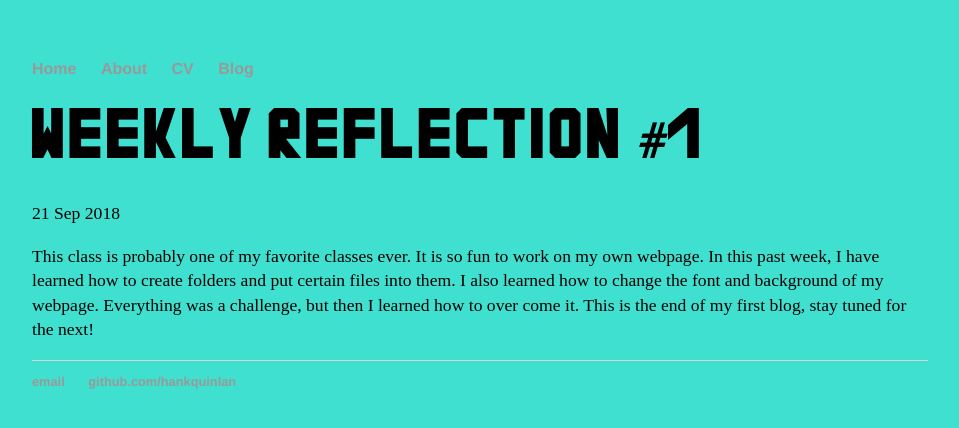
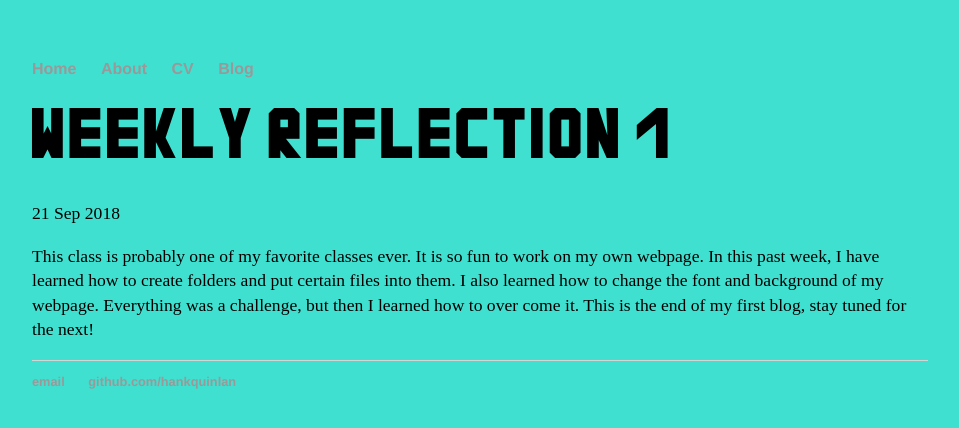
Before and after one commit to tylerm2204/tylerm2204.github.io, a Jekyll site: the page built from _posts/2018-09-21-weekly-reflection-01.md, in a window 1280 px wide. Shown: the top 428 px of the page, without its empty margins (160-1119 px from the left). Built offline with Jekyll 4.4.1, drawn with Linux system fonts in a browser that asks for light colours.

```diff
--- a/_posts/2018-09-21-weekly-reflection-01.md
+++ b/_posts/2018-09-21-weekly-reflection-01.md
@@ -1,6 +1,6 @@
 ---
 layout: post
-title: "Weekly Reflection #1"
+title: "Weekly Reflection 1"
 date: 2018-09-21
 ---
 
```
